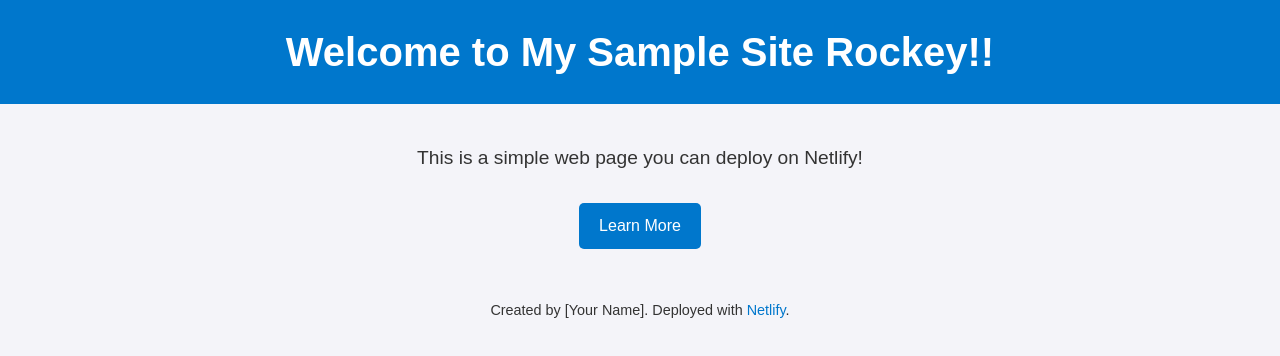
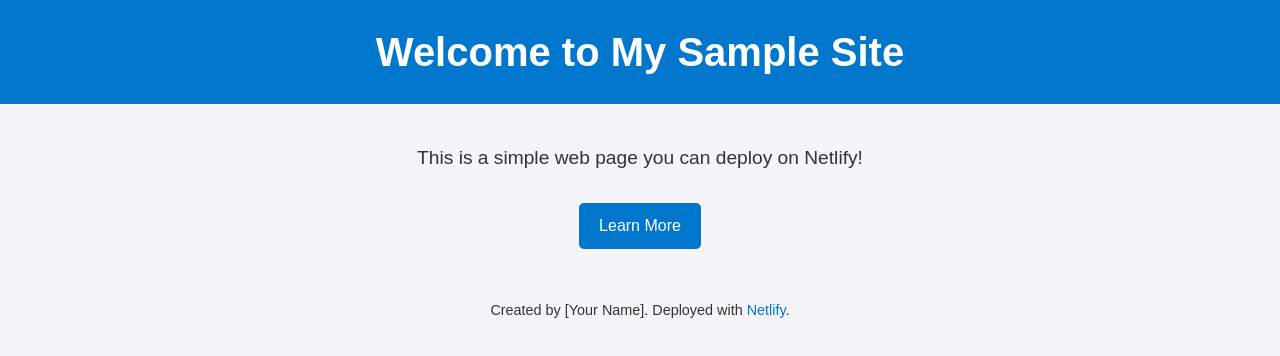
Before and after one commit to dreamboxtech/some-t1s, a plain HTML site: page index.html in a window 1280 px wide. Drawn offline with Linux system fonts and the light colour scheme.

Commit message:
Update index.html

```diff
--- a/index.html
+++ b/index.html
@@ -8,7 +8,7 @@
 </head>
 <body>
   <header>
-    <h1>Welcome to My Sample Site Rockey!!</h1>
+    <h1>Welcome to My Sample Site</h1>
   </header>
   <main>
     <p>This is a simple web page you can deploy on Netlify!</p>
```
